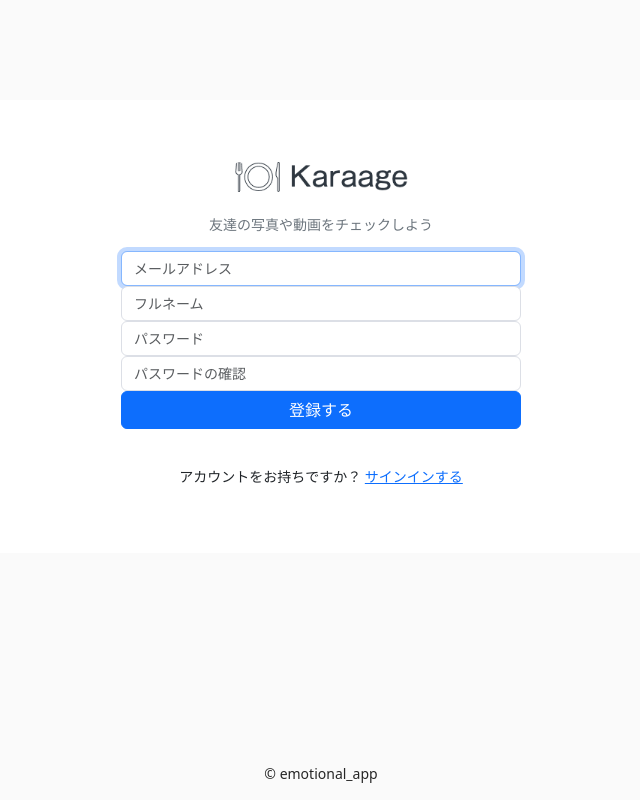
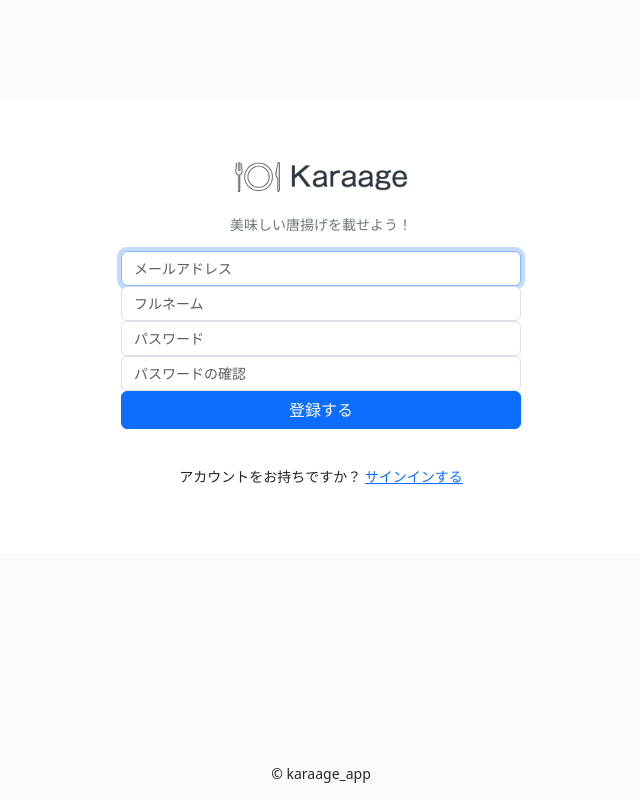
Before and after one commit to base1551/Monochrogram, a Rails app: the page made by app/views/devise/registrations/new.html.erb in a window 1280 px wide. Shown: the whole page, without its empty margins (319-959 px from the left). Run offline with Rails 7, Linux system fonts and the light colour scheme; style sheets or scripts are compiled from the project's sources; some libraries are stand-ins or nearby versions.

Commit message:
message変更

```diff
--- a/app/views/devise/registrations/new.html.erb
+++ b/app/views/devise/registrations/new.html.erb
@@ -3,7 +3,7 @@
     <div class="form-wrap">
       <div class="form-group text-center">
         <h2 class="logo-img mx-auto"></h2>
-        <p class="text-secondary">友達の写真や動画をチェックしよう</p>
+        <p class="text-secondary">美味しい唐揚げを載せよう！</p>
       </div>
       <%= form_with scope: resource, as: resource_name, url: registration_path(resource_name), local: true do |f| %>
         <div class="form-group">
--- a/app/views/partial/_footer.html.erb
+++ b/app/views/partial/_footer.html.erb
@@ -2,7 +2,7 @@
   <div class="container">
     <div class="text-center">
       <p>
-        &copy; emotional_app
+        &copy; karaage_app
       </p>
     </div>
   </div>
```
Also changed, not shown: app/views/posts/new.html.erb (line endings or trailing spaces), 1 other file.
